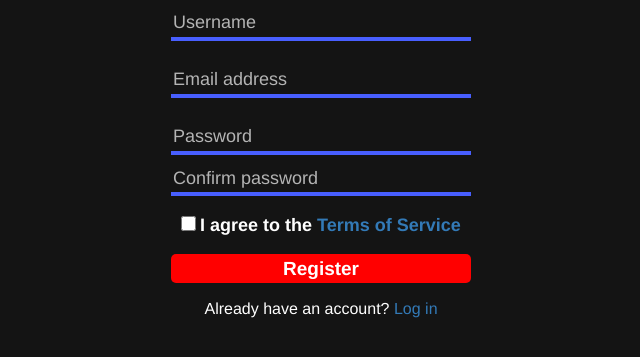
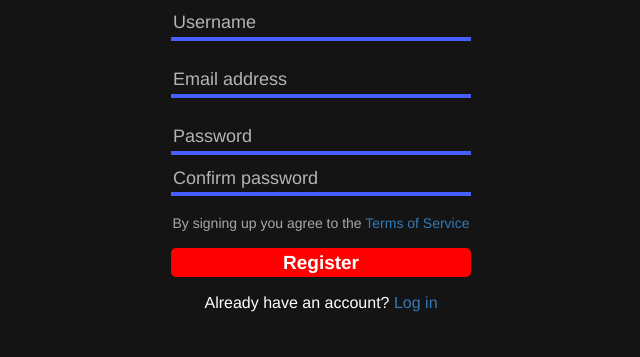
Before and after one commit to Stanned/HutsGames, a PHP site: page /register/ in a window 1280 px wide. Shown: the part 158-515 px from the top of the page, without its empty margins (319-959 px from the left). Run offline with PHP 8.4, Linux system fonts and the light colour scheme.

Commit message:
Agree to Terms

```diff
--- a/Website/register/index.html
+++ b/Website/register/index.html
@@ -29,8 +29,7 @@
             <input class="registerforminput arrow-togglable emailBox" type="email" placeholder="Email address" name="email" id="emailInput" required><br>
             <input class="registerforminput arrow-togglable passwordBox" autocomplete="off" type="password" placeholder="Password" name="password" id="passwordInput" required></br>
             <input class="registerforminput arrow-togglable" autocomplete="off" type="password" placeholder="Confirm password" name="passwordConfirm" id="passwordConfirmInput" required></br>
-            <input type="checkbox" id="TermsAcceptBox" name="TermsAcceptCheckbox" required>
-            <label id="TermsAcceptBox" for="TermsAcceptBox"> I agree to the <a href="../terms-of-service.html" target="blank_">Terms of Service</a></label><br>
+            <p id="TermsAcceptLine"> By signing up you agree to the <a href="../terms-of-service.html" target="blank_">Terms of Service</a></p>
             <div id="CapsLockWarning" style="display: none;">Caps lock is on</div>
             <input class="registerButton" type="submit" name="submitRegisterForm" value="Register" id="registerClick">
             <p class="AlreadyRegistered">Already have an account? <a href="../log-in">Log in</a></p>
--- a/Website/register/register.css
+++ b/Website/register/register.css
@@ -34,10 +34,11 @@ input.registerforminput:focus {
   margin-bottom: 20px;
 }
 /*Opmaak van tekst naast checkbox*/
-#TermsAcceptBox{
+#TermsAcceptLine{
   margin-top: 17px;
-  color: white;
-  font-size: 18px;
+  color: rgb(168, 168, 168);
+  font-size: 14px;
+  margin-bottom: 15px;
 }
 /*Grootte van de checkbox*/
 input[type='checkbox'] {
@@ -56,7 +57,6 @@ input[type='checkbox'] {
 /*Register knop*/
 .registerButton{
   background-color: #FF0000;
-  margin-top: 10px;
   border-radius: 5px;
   border: none;
   font-weight: bold;
@@ -94,11 +94,14 @@ select:-webkit-autofill:focus {
   -webkit-text-fill-color: white;
   -webkit-box-shadow: 0 0 0px 1000px #141414 inset;
 }
+/*Opmaak voor caps lock warning functie*/
 #CapsLockWarning{
   color: red;
   font-weight: bold;
   font-size: 16px;
+  margin-bottom: 10px;
 }
+/*Opmaak voor de line die vraagt of je al geregistreerd bent*/
 .AlreadyRegistered{
   color: white;
   font-size: 16px;
```
